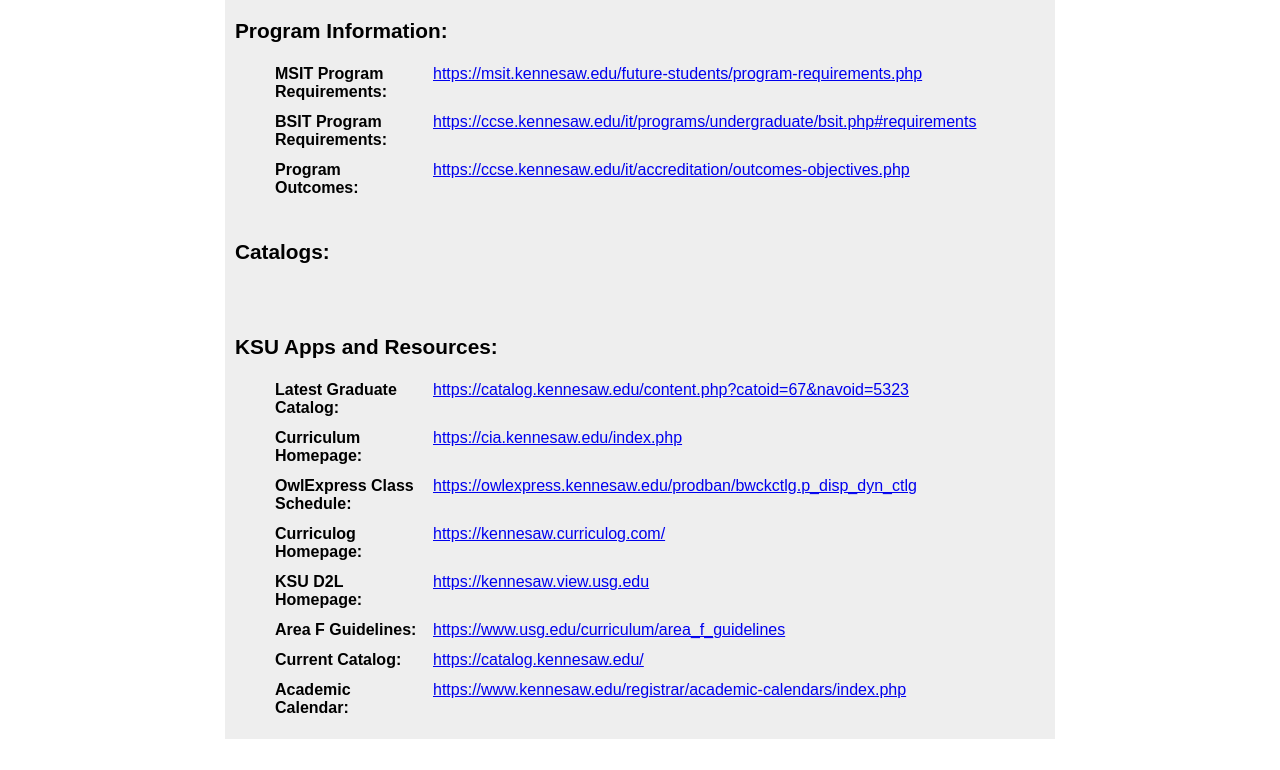
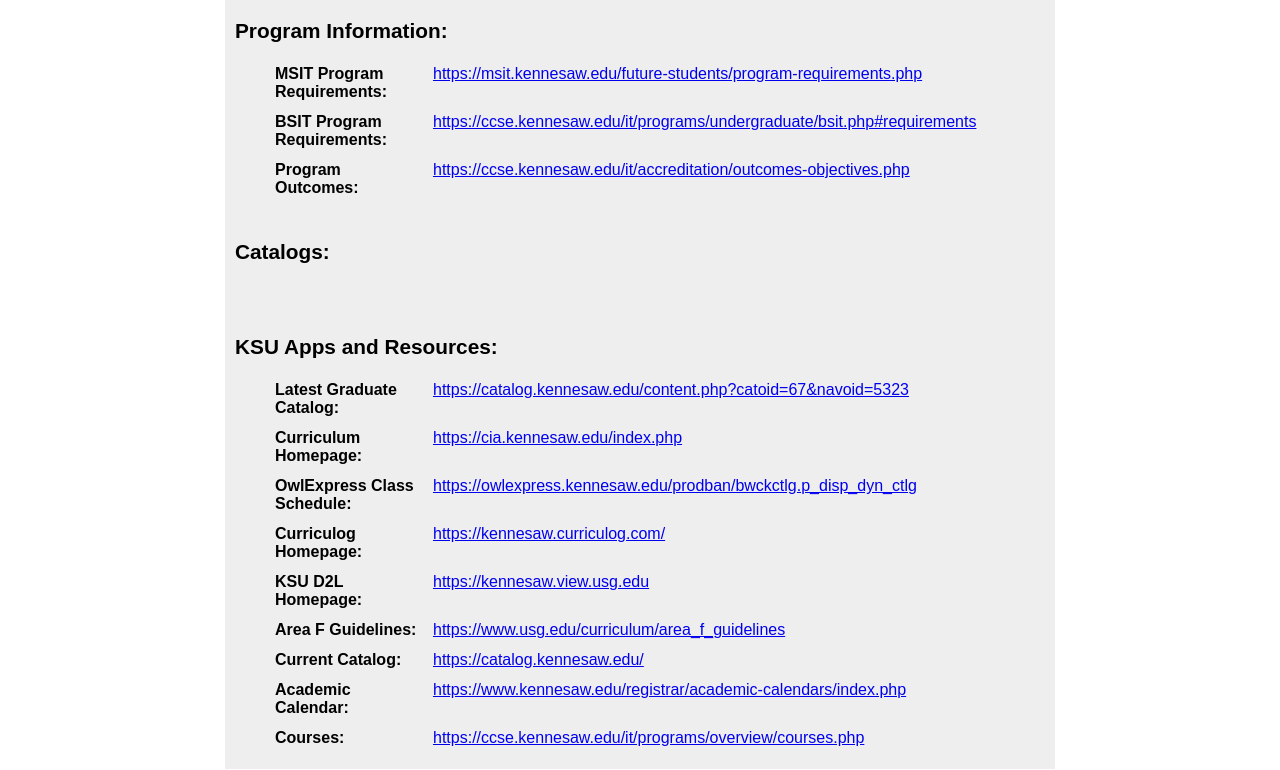
Before and after one commit to cedricbd009/Capstone, a plain HTML site: page Curriculum.html in a window 1280 px wide. Shown: the part 125-895 px from the top of the page. Before the commit the page ends 865 px from the top, so only its background shows below. Drawn offline with Linux system fonts and the light colour scheme; no server answers.

Commit message:
Add files via upload

```diff
--- a/Curriculum.html
+++ b/Curriculum.html
@@ -90,6 +90,10 @@
                                 <p class="bold tall_list_margin">Academic Calendar: </p>
                                 <a class="tall_list_margin" href="https://www.kennesaw.edu/registrar/academic-calendars/index.php" target="_blank">https://www.kennesaw.edu/registrar/academic-calendars/index.php</a>
                             </li>
+                            <li class="table_base wide_list_element_row">
+                                <p class="bold tall_list_margin">Courses: </p>
+                                <a class="tall_list_margin" href="https://ccse.kennesaw.edu/it/programs/overview/courses.php" target="_blank">https://ccse.kennesaw.edu/it/programs/overview/courses.php</a>
+                            </li>
                         </ul>
                     </div>
                 </div>
```
Also changed, not shown: Description.html (+6 -0 lines).
